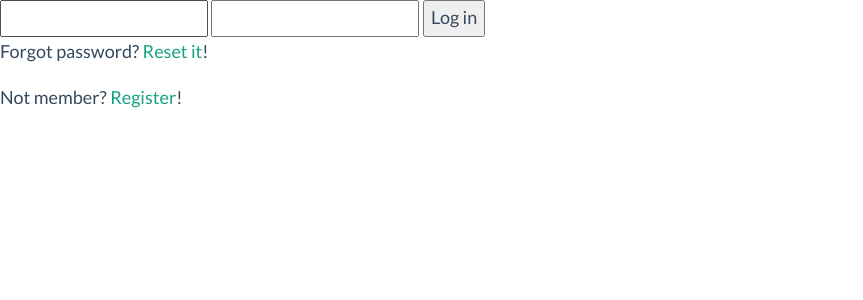
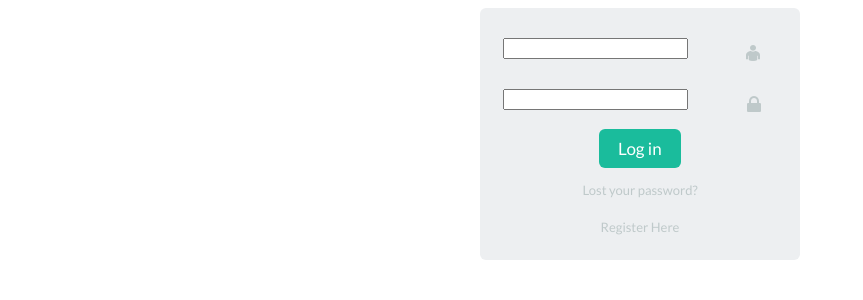
Before and after one commit to DanielKirov/my-timelines, a Django app: template mytimelines/templates/registration/login.html in a window 1280 px wide. Shown: the top 300 px of the page, without its empty margins (0-863 px from the left). Run offline with Django 3.2, Linux system fonts and the light colour scheme; the template is opened without the code that fills it, so the values that code supplies are empty, except form fields; tables that the repository leaves empty hold one stand-in row (values such as "Sample post"); form fields are guessed from the names that the template uses; some libraries are stand-ins or nearby versions.

Commit message:
Style changes for login screen

```diff
--- /dev/null
+++ b/mytimelines/static/css/custom.css
@@ -0,0 +1,10 @@
+#id_username, #id_password {
+    width: 100%;
+    height: 35px;
+    font-size: 17px;
+}
+
+.loginButtonContainer{
+    width:82px;
+    margin:0 auto;
+}
--- a/mytimelines/templates/base.html
+++ b/mytimelines/templates/base.html
@@ -3,18 +3,17 @@
 <head lang="en">
     <meta charset="UTF-8">
     <title></title>
-
     <!-- min bootstrap lib -->
-    <link href="/static/css/bootstrap.min.css" rel="stylesheet">
     <link href="/static/css/flat-ui.css" rel="stylesheet">
+    <link href="/static/css/custom.css" rel="stylesheet">
     <link href="/static/css/fileinput.min.css" rel="stylesheet">
 </head>
 <body>
 {% block content %}
 {% endblock %}
-</body>
     <script src="/static/js/vendor/jquery.min.js"></script>
     <script src="/static/js/flat-ui.js"></script>
     <script src="/static/js/canvas-to-blob.min.js"></script>
     <script src="/static/js/fileinput.min.js"></script>
+</body>
 </html>
--- a/mytimelines/templates/registration/login.html
+++ b/mytimelines/templates/registration/login.html
@@ -2,15 +2,40 @@
 {% load i18n %}
 
 {% block content %}
+
+<div class="container">
+    <div class="row container">
+       <div class="row container">
+        <div class="col-sm-12">
+            <div class="form_container" style="width:25vw; margin:0 auto;">
              <form method="post" action=".">
                       {% csrf_token %}
+
+                    <div class="login-form">
+                    <div class="form-group">
                       {{ form.username }}
+                      <label class="login-field-icon fui-user" for="login-name"></label>
+                    </div>
+
+                    <div class="form-group">
                     {{ form.password }}
 
-  <input type="submit" value="{% trans 'Log in' %}" />
+                      <label class="login-field-icon fui-lock" for="login-pass"></label>
+                    </div>
+
+                    <div class="loginButtonContainer">
+                        <a class="btn btn-primary btn-lg btn-block" href="#">Log in</a>
+                    </div>
+                    <a class="login-link" href="{% url 'auth_password_reset' %}">Lost your password?</a>
+                    <a class="login-link" href="{% url 'registration_register' %}">Register Here</a>
+                  </div>
+
                   <input type="hidden" name="next" value="/" />
             </form>
+            {% endblock %}
 
-<p>{% trans "Forgot password" %}? <a href="{% url 'auth_password_reset' %}">{% trans "Reset it" %}</a>!</p>
-<p>{% trans "Not member" %}? <a href="{% url 'registration_register' %}">{% trans "Register" %}</a>!</p>
-{% endblock %}
+           </div>
+         </div>
+      </div>
+    </div>
+</div>
```
Lines whose indentation alone changed are shown as unchanged.
